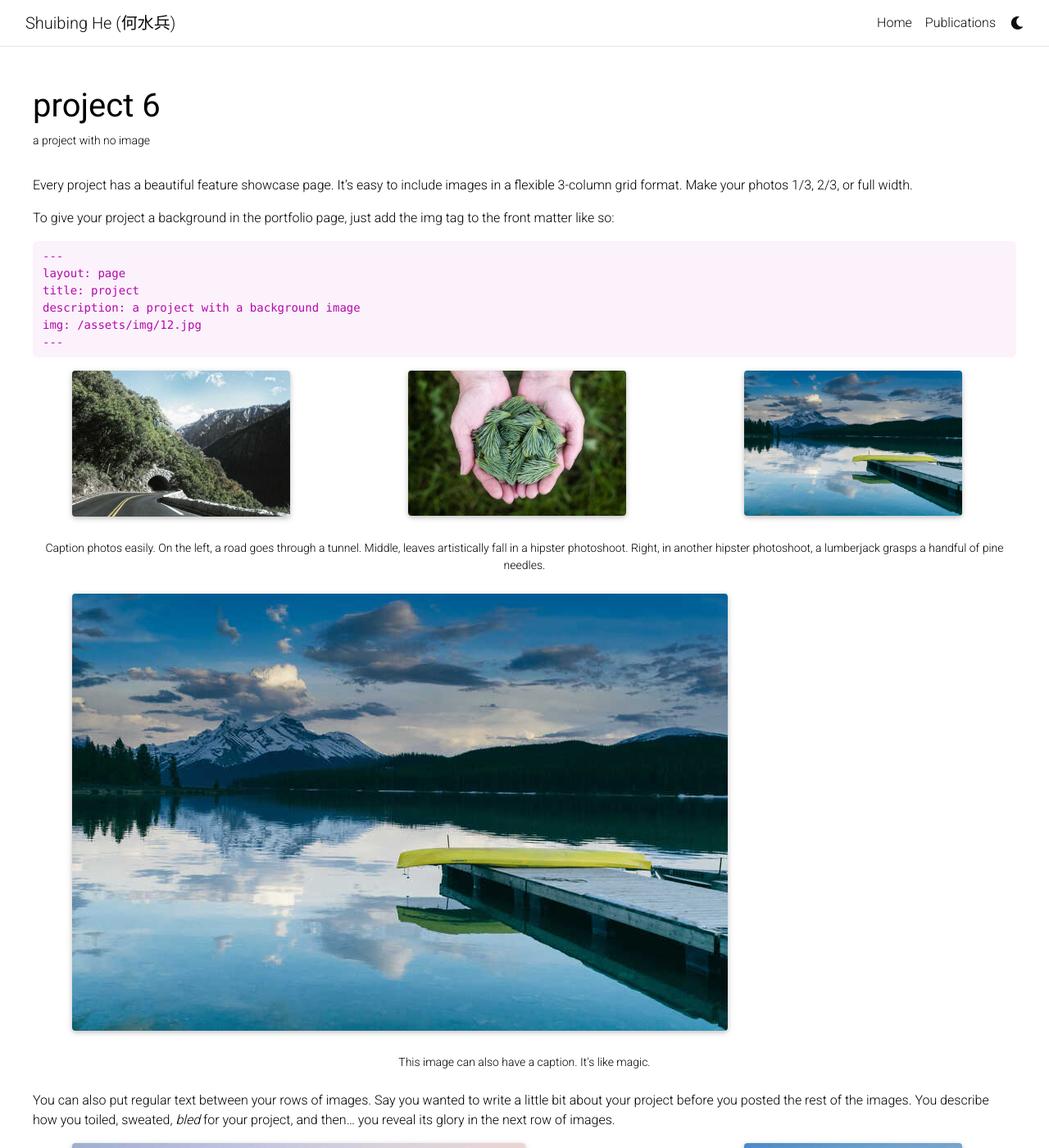
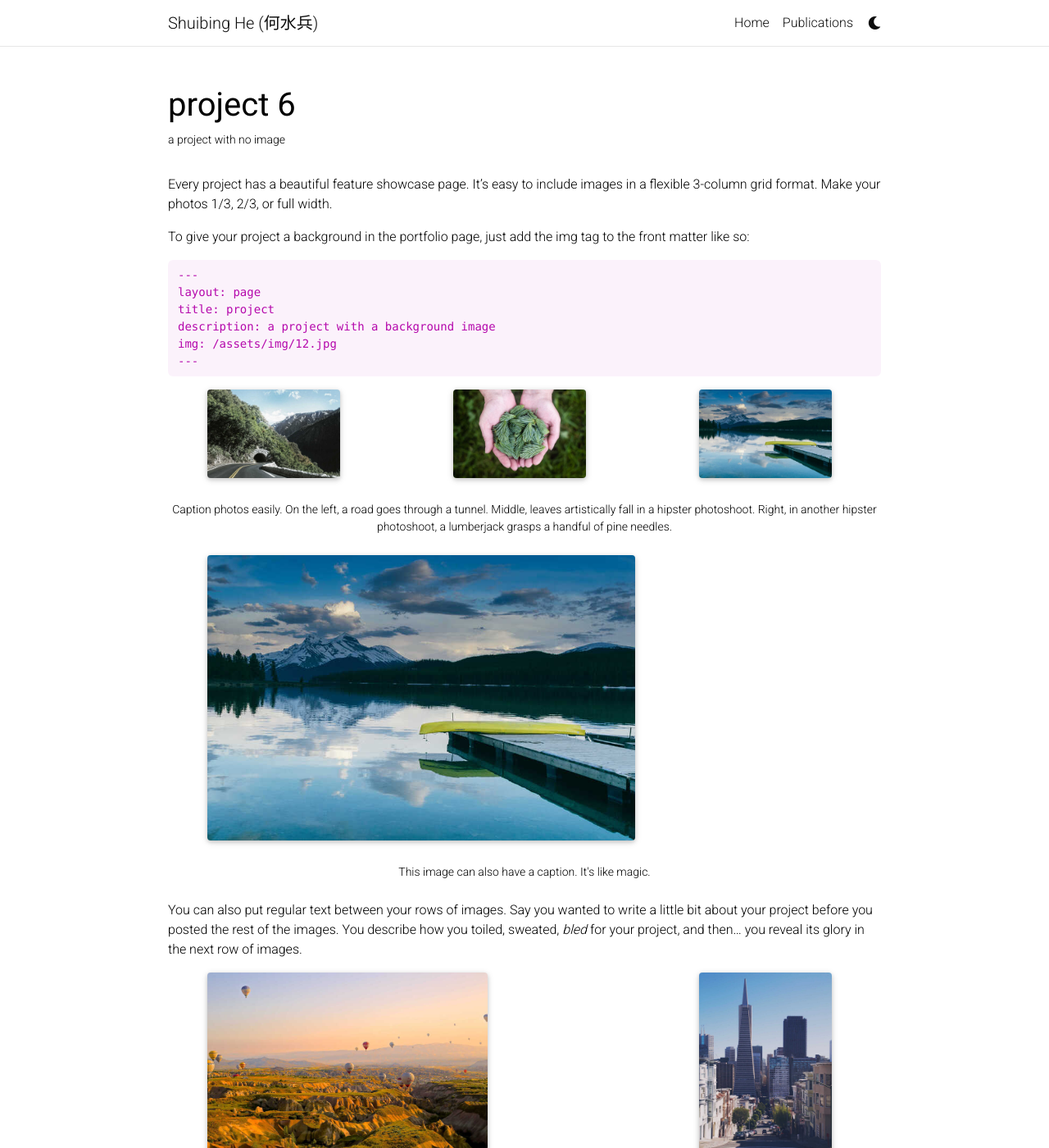
Before and after one commit to shuibing9420/shuibing9420.github.io, a Jekyll site: the page built from _projects/6_project.md, in a window 1280 px wide and 1400 px high. Shown: the whole window at 82% size. Built offline with Jekyll 4.4.1, drawn with Linux system fonts in a browser that asks for light colours; full-size pictures stand in for the smaller copies a plugin makes; comment, search, counter and statistics services are not loaded; a style sheet for code colours, icons or effects is not loaded; some of the changed text lies outside the part shown.

Commit message:
modify color theme

```diff
--- a/_config.yml
+++ b/_config.yml
@@ -8,11 +8,9 @@
 last_name: He (何水兵)
 email: heshuibing [at] zju.edu.cn
 description: > # the ">" symbol means to ignore newlines until "footer_text:"
-  A simple, whitespace theme for academics. Based on [*folio](https://github.com/bogoli/-folio) design.
 footer_text: >
   Powered by <a href="https://jekyllrb.com/" target="_blank">Jekyll</a> with <a href="https://github.com/alshedivat/al-folio">al-folio</a> theme.
   Hosted by <a href="https://pages.github.com/" target="_blank">GitHub Pages</a>.
-  Photos from <a href="https://unsplash.com" target="_blank">Unsplash</a>.
 keywords: Shuibing He, Zhejiang University, academic-website  # add your own keywords or leave empty
 
 lang: en # the language of your site (for example: en, fr, cn, ru, etc.)
@@ -55,11 +53,11 @@
 footer_fixed: false
 
 # Dimensions
-container_max_width: 1300px
+container_max_width: 900px
 main_max_width: 900px
-pub_max_width: 1200px
+pub_max_width: 900px
 
-# TODO: add layout settings (single page vs. multi-page)
+# TODO: add layout setti  ngs (single page vs. multi-page)
 
 # -----------------------------------------------------------------------------
 # Open Graph & Schema.org
@@ -356,7 +354,7 @@
 enable_project_categories:  true   # enables categorization of projects into
                                    # multiple categories
 enable_medium_zoom:         true   # enables image zoom feature (as on medium.com)
-enable_progressbar:         true   # enables a horizontal progress bar linked to the vertical scroll position
+enable_progressbar:         false   # enables a horizontal progress bar linked to the vertical scroll position
 
 # -----------------------------------------------------------------------------
 # Library versions
--- a/_layouts/bib.html
+++ b/_layouts/bib.html
@@ -30,9 +30,9 @@
         <div id="{{entry.key}}" class="col-sm-10">
         <!-- Title -->
         {%- if page.title == "Home" -%}
-        <div class="title">{{entry.title}}</div>
+        <div class="title"><a href="{{ entry.pdf | prepend: '/assets/pdf/' | relative_url }}">{{entry.title}}</a></div>
         {%- else -%}
-        <div class="title">{{entry.ind}}. {{entry.title}}</div>
+        <div class="title"><a href="{{ entry.pdf | prepend: '/assets/pdf/' | relative_url }}">{{entry.ind}}. {{entry.title}}</a></div>
         {%- endif -%}
         <!-- Author -->
         <div class="author">
--- a/_sass/_base.scss
+++ b/_sass/_base.scss
@@ -28,7 +28,7 @@
 }
 
 .bref {
-  font-size: 10px;
+  font-size: 0.9rem;
 }
 
 hr {
@@ -67,7 +67,7 @@
 
 figure,
 img {
-  max-width: 70%;
+  max-width: 60%;
   margin-left: 1.5rem;
 }
 
@@ -132,7 +132,7 @@
   width: 100%;
 
   .address {
-    margin-left: 1.5rem;
+    margin-left: 0rem;
     margin-bottom: 5px;
     margin-top: 5px;
     font-family: sans-serif;
@@ -145,7 +145,8 @@
 }
 
 .profile.float-right {
-  margin-left: -0.5rem;
+  margin-top: 1.5rem;
+  margin-left: -1rem;
 }
 
 .profile.float-left {
@@ -154,7 +155,7 @@
 
 @media (min-width: 576px) {
   .profile {
-    width: 24%;
+    width: 28%;
 
     .address {
       p {
@@ -214,6 +215,18 @@
   }
 }
 
+p{
+a {
+  color: navy;
+  font-weight: 400;
+}
+}
+
+.title a {
+  color: navy;
+  text-decoration: none;
+}
+
 .navbar.navbar-light {
   a {
     &:hover {
@@ -226,7 +239,7 @@
   }
 
   .navbar-nav .nav-item .nav-link {
-    color: var(--global-text-color);
+    color: black;
 
     &:hover {
       color: var(--global-hover-color);
@@ -235,8 +248,8 @@
 
   .navbar-nav .nav-item.active>.nav-link {
     background-color: inherit;
-    font-weight: bolder;
-    color: var(--global-theme-color);
+    font-weight: 600;
+    color: navy;
 
     &:hover {
       color: var(--global-hover-color);
@@ -570,8 +583,8 @@
     color: rgb(0 0 0 / 32%);
     border-bottom: 1px solid var(--global-divider-color);
     padding-top: 1rem;
-    padding-left: 1rem;
-    margin-left: 2rem;
+    padding-left: 1.5rem;
+    // margin-left: 2rem;
     // margin-top: 2rem;
     // margin-bottom: -2rem;
     // text-align: right;
@@ -619,6 +632,7 @@
       }
 
       .title {
+        color: navy;
         font-weight: 500;
       }
 
--- a/_sass/_themes.scss
+++ b/_sass/_themes.scss
@@ -8,7 +8,7 @@
   --global-text-color: #{$black-color};
   --global-text-color-light: #{$grey-color};
   --global-theme-color: #{$purple-color};
-  --global-hover-color: #{$purple-color};
+  --global-hover-color: #{black-color};
   --global-footer-bg-color: #{$grey-color-dark};
   --global-footer-text-color: #{$grey-color-light};
   --global-footer-link-color: #{$white-color};
```
Also changed, not shown: _pages/about.md (+1 -0 lines).
